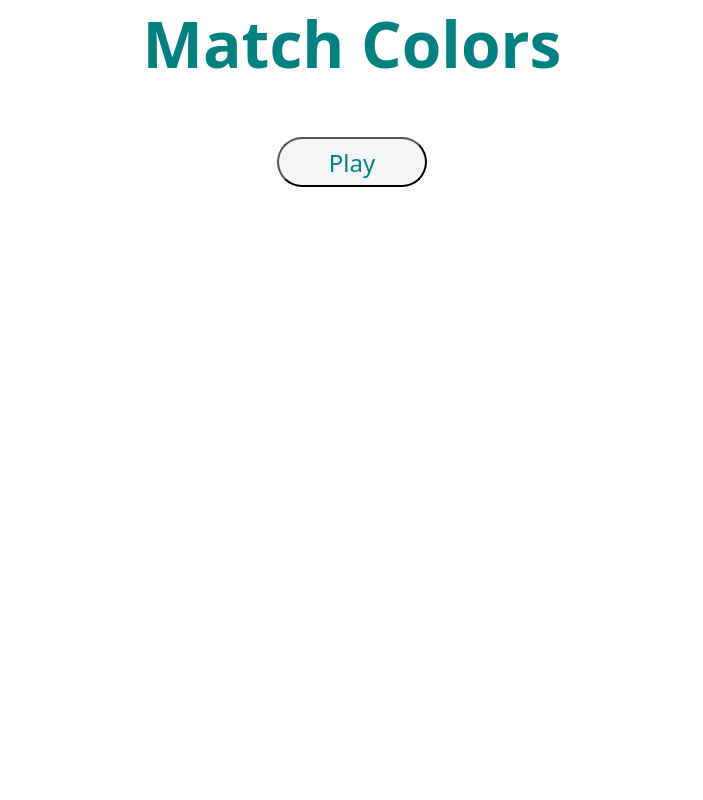
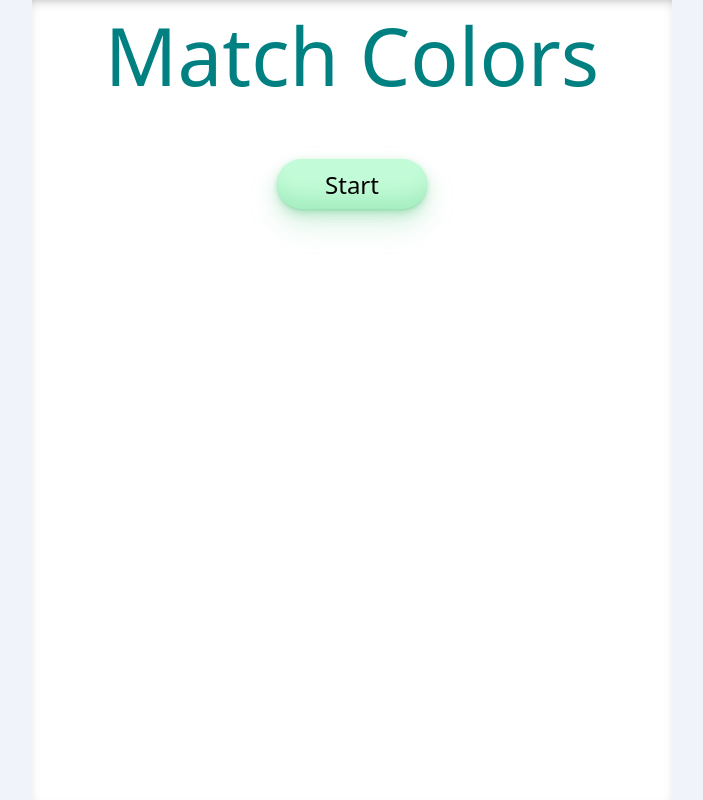
Before and after one commit to lordeadroid/match-colors, a React (Vite) app: page / in a window 1280 px wide. Shown: the whole page, without its empty margins (288-991 px from the left). Built offline with nearby package versions, Linux system fonts and the light colour scheme.

Commit message:
added style to game page

```diff
--- a/src/Counter.jsx
+++ b/src/Counter.jsx
@@ -1,7 +1,7 @@
-import { useEffect, useState } from 'react';
+import { useEffect, useState } from "react";
 
 const CountDown = () => {
-  const vals = ['Ready', 'Set', 'Go', ''];
+  const vals = ["Ready", "Set", "Go", ""];
   const [started, setStarted] = useState(false);
   const [count, setCount] = useState(0);
 
@@ -19,9 +19,7 @@ const CountDown = () => {
   }, [count, started]);
 
   return (
-    <div className="counter">
-      <p>{started ? `Time: ${count}` : vals[count]}</p>
-    </div>
+    <div className="counter">{started ? `Time: ${count}` : vals[count]}</div>
   );
 };
 
--- a/src/Game.jsx
+++ b/src/Game.jsx
@@ -56,8 +56,14 @@ const Game = () => {
 
   return (
     <>
-      {gameOver ? <div>Game Over</div> : <CountDown />}
-      <Cells cellDetails={cellDetails} handleClick={handleClick} />
+      {gameOver ? (
+        <div className="counter">Game Over</div>
+      ) : (
+        <>
+          <CountDown />
+          <Cells cellDetails={cellDetails} handleClick={handleClick} />
+        </>
+      )}
     </>
   );
 };
--- a/src/Homepage.jsx
+++ b/src/Homepage.jsx
@@ -7,21 +7,21 @@ const HomePage = () => {
   const contentToDisplay = clicked ? (
     <Game />
   ) : (
-    <input
-      type="button"
-      value="Play"
-      id="play-button"
+    <div
+      className="start-button center"
       onClick={() => {
         setClicked(true);
       }}
-    />
+    >
+      Start
+    </div>
   );
 
   return (
-    <div className="container">
-      <h1>Match Colors</h1>
+    <>
+      <div className="heading">Match Colors</div>
       {contentToDisplay}
-    </div>
+    </>
   );
 };
 
--- a/src/index.css
+++ b/src/index.css
@@ -1,31 +1,76 @@
-* {
-  margin: 0px;
-  padding: 0px;
-  font-family: system-ui, -apple-system, BlinkMacSystemFont, 'Segoe UI', Roboto,
-    Oxygen, Ubuntu, Cantarell, 'Open Sans', 'Helvetica Neue', sans-serif;
+:root {
+  --custom-box-shadow: rgba(44, 187, 99, 0.2) 0 -25px 18px -14px inset,
+    rgba(44, 187, 99, 0.15) 0 1px 2px, rgba(44, 187, 99, 0.15) 0 2px 4px,
+    rgba(44, 187, 99, 0.15) 0 4px 8px, rgba(44, 187, 99, 0.15) 0 8px 16px,
+    rgba(44, 187, 99, 0.15) 0 16px 32px;
 }
 
-h1 {
-  font-size: 4em;
+#fullscreenDiv {
+  position: fixed;
+  top: 50%;
+  left: 50%;
+  transform: translate(-50%, -50%);
+  width: 50%;
+  height: 100%;
+  margin: 0;
+  padding: 0;
+  background-color: #f0f0f0; /* Just for demonstration */
+  box-shadow: var(--custom-box-shadow);
+  color: green;
+  text-align: center;
+}
+
+* {
+  margin: 0;
+  padding: 0;
+  box-sizing: border-box;
+}
+
+body {
+  font-size: 1em;
+  font-family: system-ui, -apple-system, BlinkMacSystemFont, "Segoe UI", Roboto,
+    Oxygen, Ubuntu, Cantarell, "Open Sans", "Helvetica Neue", sans-serif;
+  background-color: #f0f3f9;
+  display: flex;
+  flex-direction: column;
+  justify-content: center;
+  align-items: center;
+}
+
+#root {
+  display: flex;
+  flex-direction: column;
+  align-items: center;
+  background-color: white;
+  position: fixed;
+  top: 0;
+  left: 0;
+  transform: translate(50%, 0%);
+  margin: auto;
+  width: 50%;
+  height: 100%;
+  gap: 50px;
+  box-shadow: black 0px 5px 18px -14px inset;
+}
+
+.heading {
+  font-size: 5em;
   color: teal;
 }
 
-p {
+.counter {
   font-size: 2em;
 }
 
-.container {
-  text-align: center;
-  display: flex;
-  gap: 50px;
-  flex-direction: column;
+#play-button {
+  font-size: 1.5em;
+  width: 150px;
+  height: 50px;
+  border-radius: 25px;
+  border: 1px solid black;
 }
 
-.counter {
-  height: 2em;
-  text-align: center;
-}
-
+/*  */
 .cells {
   width: 675px;
   display: flex;
@@ -43,13 +88,29 @@ p {
   border-radius: 50%;
 }
 
-#play-button {
+.center {
+  display: flex;
+  justify-content: center;
+  align-items: center;
+}
+
+.cursor {
+  cursor: pointer;
+}
+
+.start-button {
+  background-color: #c2fbd7;
+  border-radius: 100px;
+  box-shadow: var(--custom-box-shadow);
+  text-align: center;
   width: 150px;
   height: 50px;
   font-size: 1.5em;
-  color: teal;
-  font-weight: 500;
-  background-color: whitesmoke;
-  border-radius: 25px;
-  align-self: center;
 }
+
+.start-button:hover {
+  cursor: pointer;
+  transform: scale(1.25);
+  transition: ease-in-out .5s;
+  box-shadow: var(--custom-box-shadow);
+}
```
